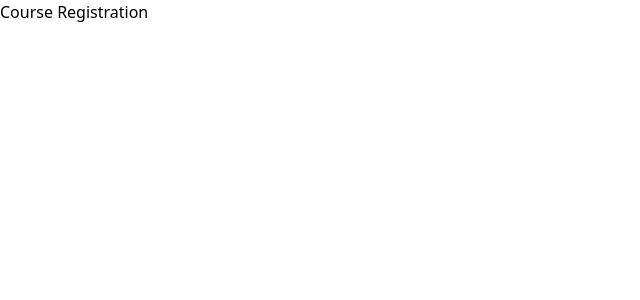
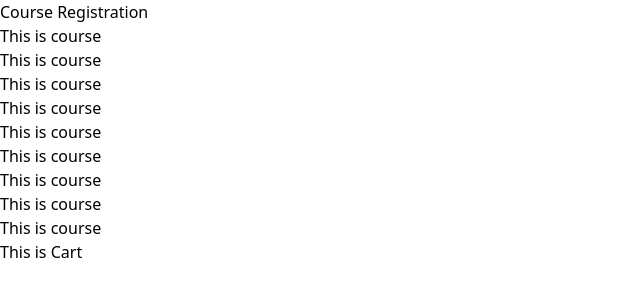
Before and after one commit to Syed-Anwarul-Haque-Piash/course-registration, a React (Vite) app: page / in a window 1280 px wide. Shown: the top 300 px of the page, without its empty margins (0-640 px from the left). Built offline with nearby package versions, Linux system fonts and the light colour scheme.

Commit message:
load data

```diff
--- a/src/App.jsx
+++ b/src/App.jsx
@@ -1,14 +1,16 @@
 
 import './App.css'
+import Courses from './components/Courses/Courses'
 import Header from './components/Header/Header'
 
 function App() {
 
 
   return (
-    <>
+    <div className='max-w-7xl mx-auto'>
      <Header></Header>
-    </>
+     <Courses></Courses>
+    </div>
   )
 }
 
--- /dev/null
+++ b/src/components/Course/Course.jsx
@@ -0,0 +1,11 @@
+import React from 'react';
+
+const Course = () => {
+    return (
+        <div>
+            <h1>This is course</h1>
+        </div>
+    );
+};
+
+export default Course;
--- /dev/null
+++ b/src/components/Courses/Courses.jsx
@@ -0,0 +1,26 @@
+import React, { useEffect, useState } from 'react';
+import Course from '../Course/Course';
+
+const Courses = () => {
+    const [courses,setCourses]=useState([])
+   useEffect(()=>{
+    fetch('course.json')
+    .then(res=>res.json())
+    .then(data=>{
+        console.log(data);
+        setCourses(data)
+    })
+   },[])
+    return (
+        <div className='mt-4 flex'>
+            <div className='w-3/4'>
+                {courses.map(course=><Course course={course} key={course.id}></Course>)}
+            </div>
+            <div className='w-1/4'>
+                This is Cart
+            </div>
+        </div>
+    );
+};
+
+export default Courses;
```
